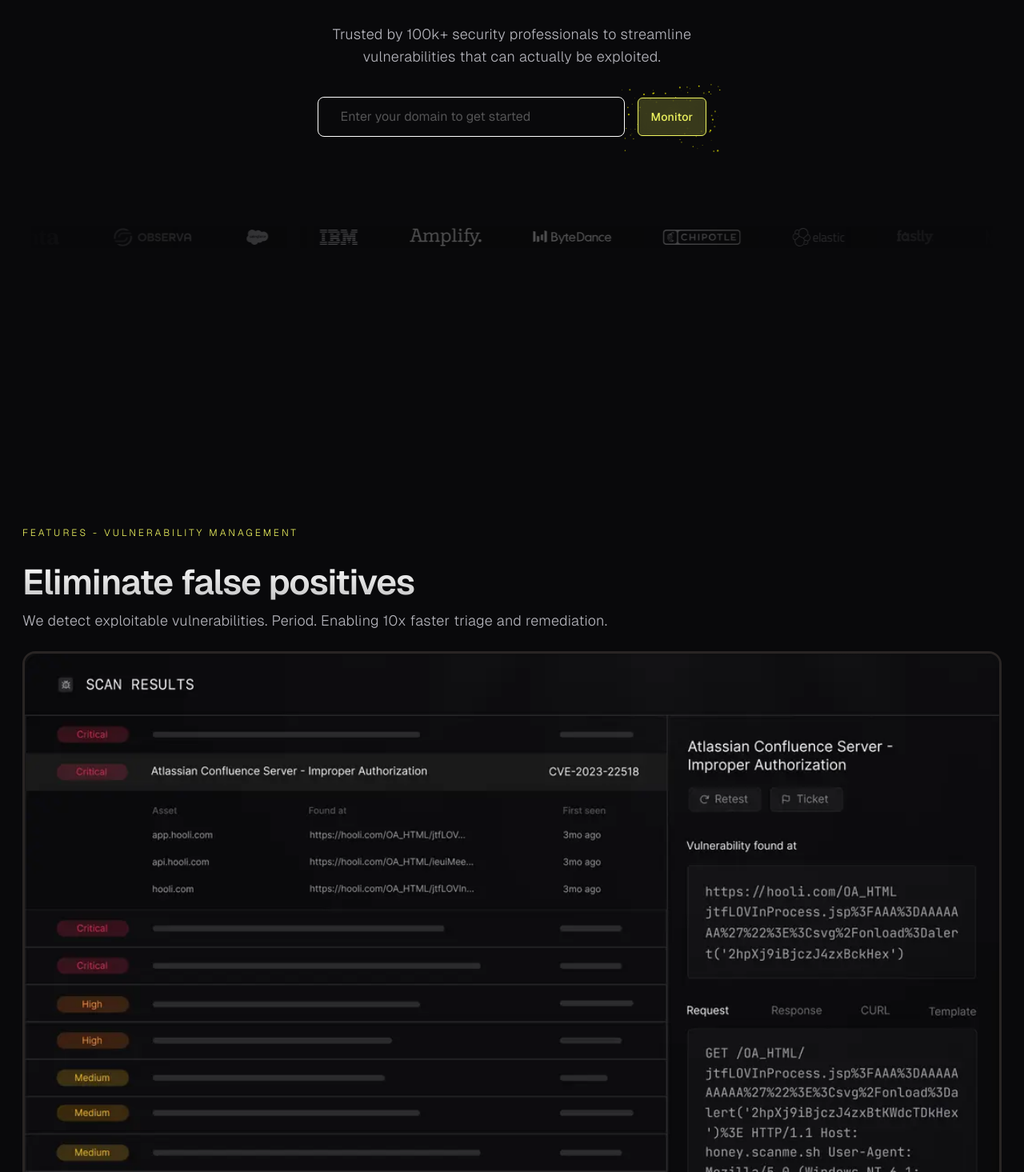
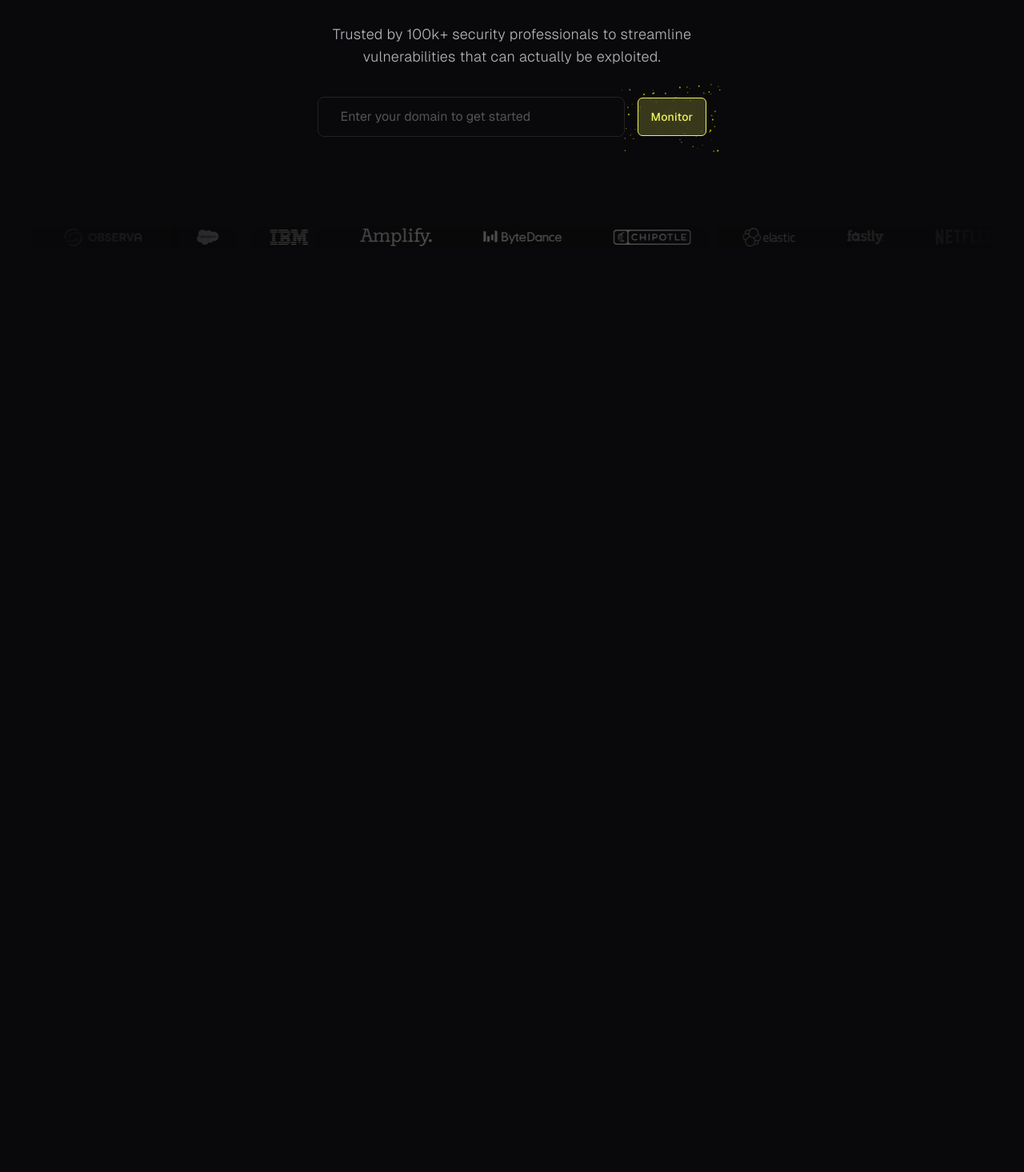
Before and after one commit to Akhlaqy19/Project-Discovery-template, a React (Vite) app: page / in a window 1280 px wide. Shown: the part 345-1810 px from the top of the page at 80% size. Built offline with nearby package versions, Linux system fonts and the light colour scheme.

Commit message:
fixing some bugs

```diff
--- a/src/assets/components/Features/Features.jsx
+++ b/src/assets/components/Features/Features.jsx
@@ -33,47 +33,56 @@
 }) => {
   const [isSticky, setIsSticky] = useState(false);
   const elementRef = useRef(null);
-  const scale = useTransform(scrollYProgress, [0, 1], [1, 0.5]);
 
-  // useEffect(() => {
-  //   const observer = new IntersectionObserver(
-  //     ([entry]) => {
-  //       setIsSticky(entry.intersectionRatio == 1);
-  //     },
-  //     {
-  //       root: null,
-  //       rootMargin: '0px 0px 0px 0px', // منطبق با top: 0 در استایل sticky
-  //       threshold: [0, 1]
-  //     }
-  //   );
+  const scale = useTransform(scrollYProgress, [0.2, 0.8], [1, 0.5]);
+  const opacity = useTransform(scrollYProgress, [0.2, 0.8], [1, 0]);
 
-  //   if (elementRef.current) observer.observe(elementRef.current);
+  // بررسی موقعیت کارت نسبت به viewport و تنظیم isSticky
+  useEffect(() => {
+    const handleScroll = () => {
+      if (elementRef.current) {
+        const rect = elementRef.current.getBoundingClientRect();
+        // زمانی که بالا (top) کارت به 0 یا کمتر می‌رسد، sticky می‌شود
 
-  //   return () => observer.disconnect();
-  // }, []);
+        const treshold = 10;
+        if (rect.top <= 0) {
+          setIsSticky(true);
+        } else {
+          setIsSticky(false);
+        }
+      }
+    };
 
-  const Component = isSticky ? motion.section : "section";
-  const motionProps = isSticky ? { style: { scale } } : {};
+    window.addEventListener("scroll", handleScroll);
+    // اجرای اولیه برای تنظیم وضعیت
+    // handleScroll();
+
+    return () => window.removeEventListener("scroll", handleScroll);
+  }, []);
+
+  // const Component = isSticky ? motion.section : "section";
+  // const motionProps = isSticky ? { style: { scale, opacity, zIndex: 10 } } : {};
 
   return (
-    <Component
+    <motion.section
       ref={elementRef}
-      className="sticky top-0 h-screen px-7 mx-auto w-full mt-5"
-      {...motionProps}
+      className="sticky top-0 h-screen w-full mt-5 px-7 mx-auto"
+      style={isSticky ? {scale, opacity, zIndex: 10} : {}}
+      // {...motionProps}
     >
       <div className="flex flex-col gap-2 mx-auto w-full text-left items-start">
         <SectionTitle
-        mainTitle={title}
-        subTitle={subTitle}
-        description={description}
-        width={""}
+          mainTitle={title}
+          subTitle={subTitle}
+          description={description}
+          width={""}
         />
       </div>
 
       <div className="mt-6 overflow-hidden border-3 border-stone-800 rounded-2xl">
         <img src={img} alt="" className="block w-full card_feature-img" />
       </div>
-    </Component>
+    </motion.section>
   );
 };
 
--- a/src/assets/components/Header/Hero.jsx
+++ b/src/assets/components/Header/Hero.jsx
@@ -6,7 +6,7 @@
 function Hero() {
   return (
     <>
-      <section className="relative">
+      <section className="">
         <div className="relative z-40 mb-10">
           <div className="custom-container lg:pt-48 py-42 lg:pb-14 bg-0.15 text-center text-white">
             <div className="pointer-events-none relative z-40 w-full flex flex-col items-center">
--- a/src/assets/components/Monitor.jsx
+++ b/src/assets/components/Monitor.jsx
@@ -113,7 +113,7 @@
             onChange={(e) => setUrl(e.target.value)}
             placeholder="Enter your domain to get started"
             className={`input relative flex w-full z-30 h-12 px-4 py-3
-             text-white caret-yellow
+             text-gray caret-yellow
              placeholder:indent-3 placeholder:text-white/30
             hover:border-gray/50`}
           />
--- a/src/assets/components/Solution/Solution.jsx
+++ b/src/assets/components/Solution/Solution.jsx
@@ -23,7 +23,7 @@
               className="relative flex flex-col gap-11 w-full md:gap-24
             *:flex *:justify-between"
             >
-              <div className=" absolute top-0 left-0 right-0 bottom-0">
+              <div className="aspect-auto absolute top-0 left-0 right-0 bottom-0">
                 <GraphDashLines />
               </div>
               <div className="">
--- a/src/index.css
+++ b/src/index.css
@@ -159,10 +159,8 @@
 }
 
 .input {
-	@apply h-auto rounded-lg border py-3 px-4
+	@apply h-auto py-3 px-4 text-gray rounded-lg border border-glass-secondary
 	transition-colors duration-300;
-	/* --tw-border-opacity: 1;
-	border-color: rgb(34 34 34 / var(--tw-border-opacity, 1)); */
 	--tw-bg-opacity: 1;
 	background-color: rgb(9 9 11 / var(--tw-bg-opacity, 1));
 	transition-timing-function: cubic-bezier(.4, 0, .2, 1);
@@ -170,12 +168,8 @@
 
 }
 
-/* @keyframes input-effect {
-
-} */
-
 .slider {
-	animation: slider-marquee 28s linear infinite;
+	animation: slider-marquee 24s linear infinite;
 }
 
 @keyframes slider-marquee {
```
Also changed, not shown: src/assets/datas.js (+17 -0 lines).
